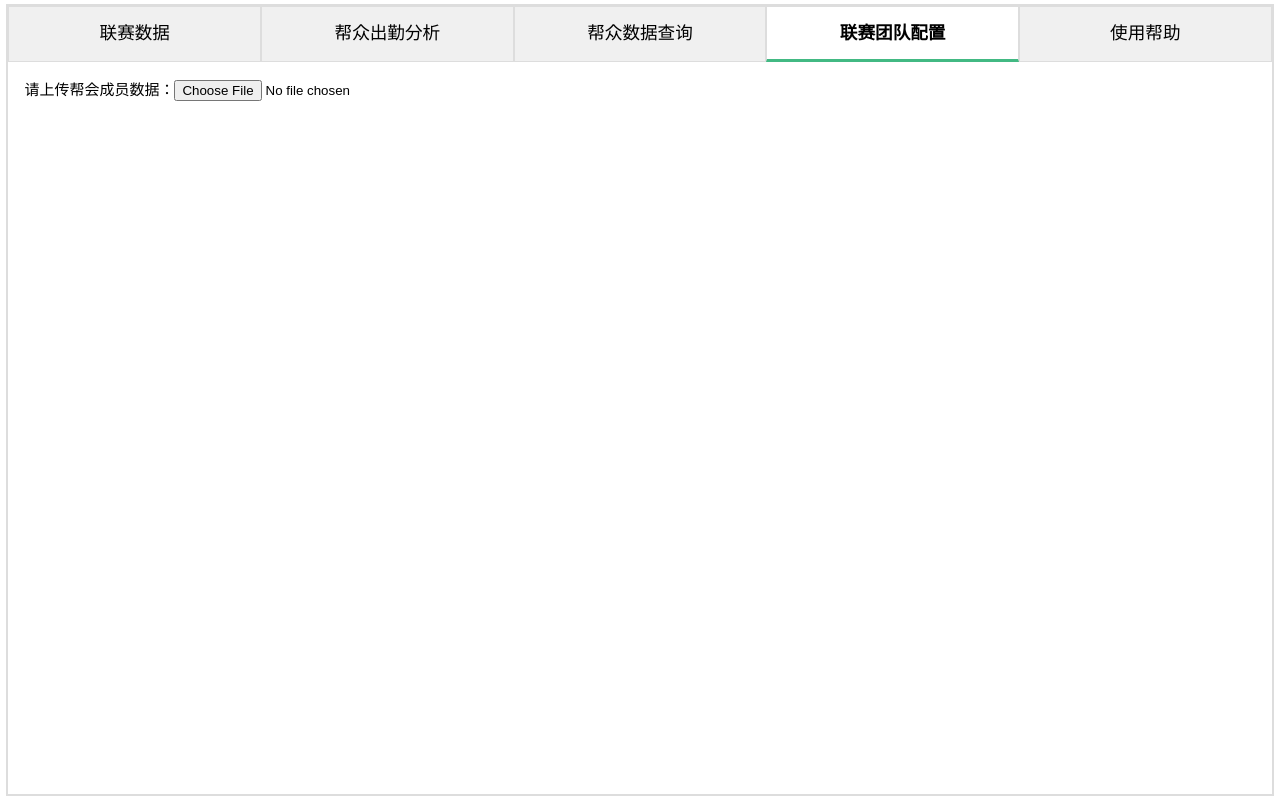
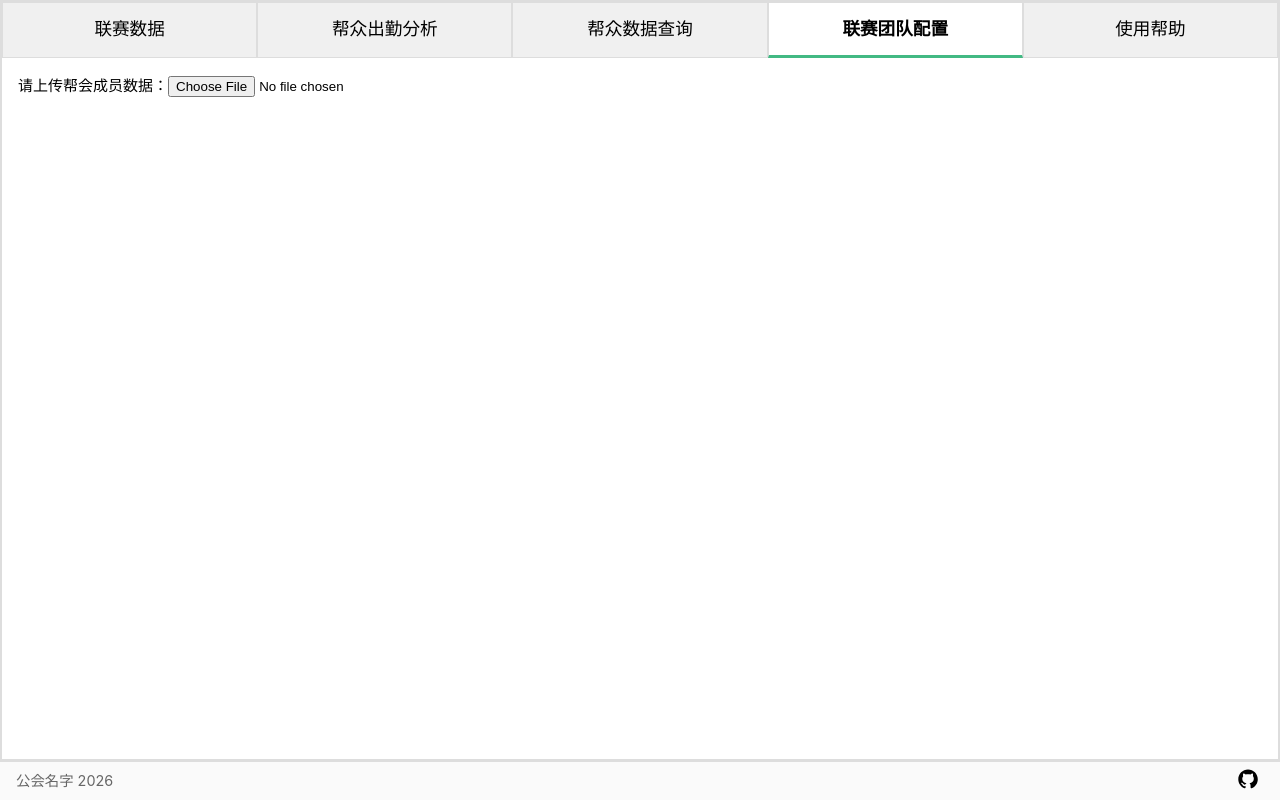
Before and after one commit to mzq-dtm/nsh-match-analytics, a Vue app in the folder frontend/: page /match-configurator in a window 1280 px wide. Built offline with nearby package versions, Linux system fonts and the light colour scheme.

Commit message:
feature: add footer in App.vue (#5)

```diff
--- a/frontend/src/App.vue
+++ b/frontend/src/App.vue
@@ -21,10 +21,36 @@
         </RouterView>
       </div>
     </div>
+
+    <div class="footer">
+      <div class="footer-section footer-left">{{ footerLeftText }}</div>
+      <div class="footer-section footer-center">
+        <a href="https://beian.miit.gov.cn/" target="_blank" rel="noreferrer">
+          {{ footerCenterICPText }}
+        </a>
+      </div>
+      <div class="footer-section footer-right">
+        <a
+          class="github-link"
+          href="https://github.com/mzq-dtm/nsh-match-analytics"
+          target="_blank"
+          rel="noreferrer"
+          aria-label="GitHub 开源仓库"
+          title="GitHub 开源仓库"
+        >
+          <svg viewBox="0 0 128 128" fill="none" xmlns="http://www.w3.org/2000/svg">
+            <path d="M56.7937 84.9688C44.4187 83.4688 35.7 74.5625 35.7 63.0313C35.7 58.3438 37.3875 53.2813 40.2 49.9063C38.9812 46.8125 39.1687 40.25 40.575 37.5313C44.325 37.0625 49.3875 39.0313 52.3875 41.75C55.95 40.625 59.7 40.0625 64.2937 40.0625C68.8875 40.0625 72.6375 40.625 76.0125 41.6563C78.9187 39.0313 84.075 37.0625 87.825 37.5313C89.1375 40.0625 89.325 46.625 88.1062 49.8125C91.1062 53.375 92.7 58.1563 92.7 63.0313C92.7 74.5625 83.9812 83.2813 71.4187 84.875C74.6062 86.9375 76.7625 91.4375 76.7625 96.5938L76.7625 106.344C76.7625 109.156 79.1062 110.75 81.9187 109.625C98.8875 103.156 112.2 86.1875 112.2 65.1875C112.2 38.6563 90.6375 17 64.1062 17C37.575 17 16.2 38.6562 16.2 65.1875C16.2 86 29.4187 103.25 47.2312 109.719C49.7625 110.656 52.2 108.969 52.2 106.438L52.2 98.9375C50.8875 99.5 49.2 99.875 47.7 99.875C41.5125 99.875 37.8562 96.5 35.2312 90.2188C34.2 87.6875 33.075 86.1875 30.9187 85.9063C29.7937 85.8125 29.4187 85.3438 29.4187 84.7813C29.4187 83.6563 31.2937 82.8125 33.1687 82.8125C35.8875 82.8125 38.2312 84.5 40.6687 87.9688C42.5437 90.6875 44.5125 91.9063 46.8562 91.9063C49.2 91.9063 50.7 91.0625 52.8562 88.9063C54.45 87.3125 55.6687 85.9063 56.7937 84.9688Z" fill="black"/>
+          </svg>
+        </a>
+      </div>
+    </div>
   </div>
 </template>
 
 <script setup lang="ts">
+const footerLeftText: string = '公会名字 2026'
+const footerCenterICPText: string = ''  // '某ICP备XXXXXXXXXX号'
+
 const tabs = [
   { to: '/match', label: '联赛数据' },
   { to: '/attendance', label: '帮众出勤分析' },
@@ -46,7 +72,7 @@
 
 #app {
   display: flex;
-  justify-content: center;
+  flex-direction: column;
   align-items: center;
   width: 100%;
   height: 100%;
@@ -57,8 +83,9 @@
 .tab-container {
   display: flex;
   flex-direction: column;
-  width: 99%;
-  height: 99%;
+  width: 100%;
+  flex: 1 1 0%;
+  min-height: 0;
   background: #fff;
   border: 2px solid #ddd;
   box-sizing: border-box;
@@ -105,6 +132,57 @@
   height: 100%;
 }
 
+.footer {
+  display: grid;
+  grid-template-columns: 1fr auto 1fr;
+  align-items: center;
+  width: 100%;
+  padding: 0.1rem 1rem;
+  box-sizing: border-box;
+  border-top: 1px solid #ddd;
+  background: #fafafa;
+  color: #666;
+  font-size: 0.9rem;
+}
+
+.footer-section {
+  min-width: 0;
+}
+
+.footer-left {
+  justify-self: start;
+}
+
+.footer-center {
+  justify-self: center;
+}
+
+.footer-right {
+  justify-self: end;
+}
+
+.footer a {
+  color: inherit;
+  text-decoration: none;
+}
+
+.footer a:hover {
+  color: #222;
+}
+
+.github-link {
+  display: inline-flex;
+  align-items: center;
+  justify-content: center;
+  width: 2rem;
+  height: 2rem;
+}
+
+.github-link svg {
+  width: 100%;
+  height: 100%;
+}
+
 .controls select {
   margin-left: 0.5rem;
   padding: 0.4rem 0.6rem;
```
